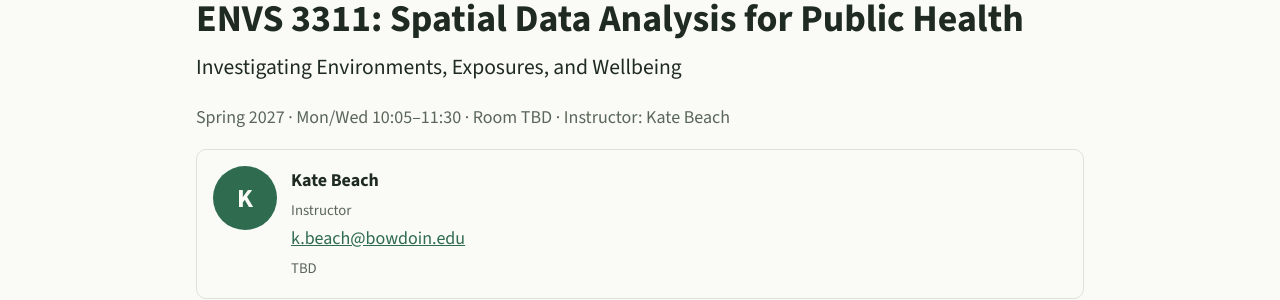
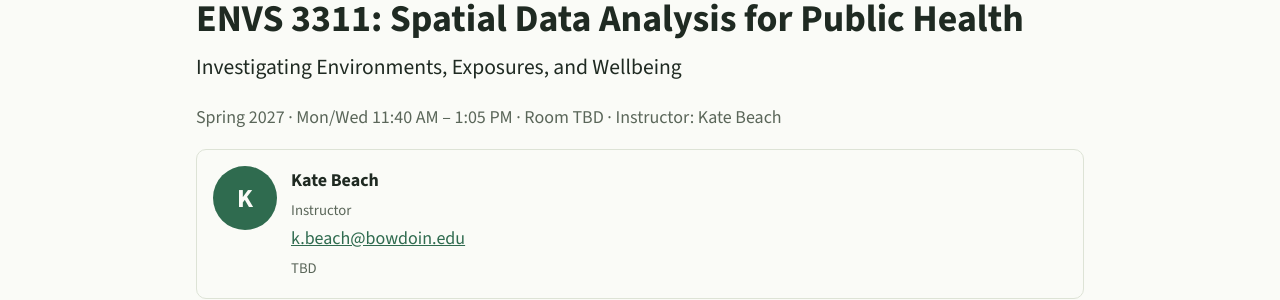
Before and after one commit to kateebb/envs3311, a Jekyll site: the page built from index.md, in a window 1280 px wide. Shown: the part 130-430 px from the top of the page. Built offline with Jekyll 4.4.1, drawn with Linux system fonts in a browser that asks for light colours.

Commit message:
Update _config.yml

```diff
--- a/_config.yml
+++ b/_config.yml
@@ -4,7 +4,7 @@ tagline: "Investigating Environments, Exposures, and Wellbeing"
 term: "Spring 2027"
 instructor: "Kate Beach"
 email: "k.beach@bowdoin.edu"
-meeting: "Mon/Wed 10:05–11:30 · Room TBD"
+meeting: "Mon/Wed 11:40 AM – 1:05 PM · Room TBD"
 description: "Course website for ENVS 3311"
 
 # baseurl must match the repo name: repo "envs3311" -> baseurl "/envs3311"
```
